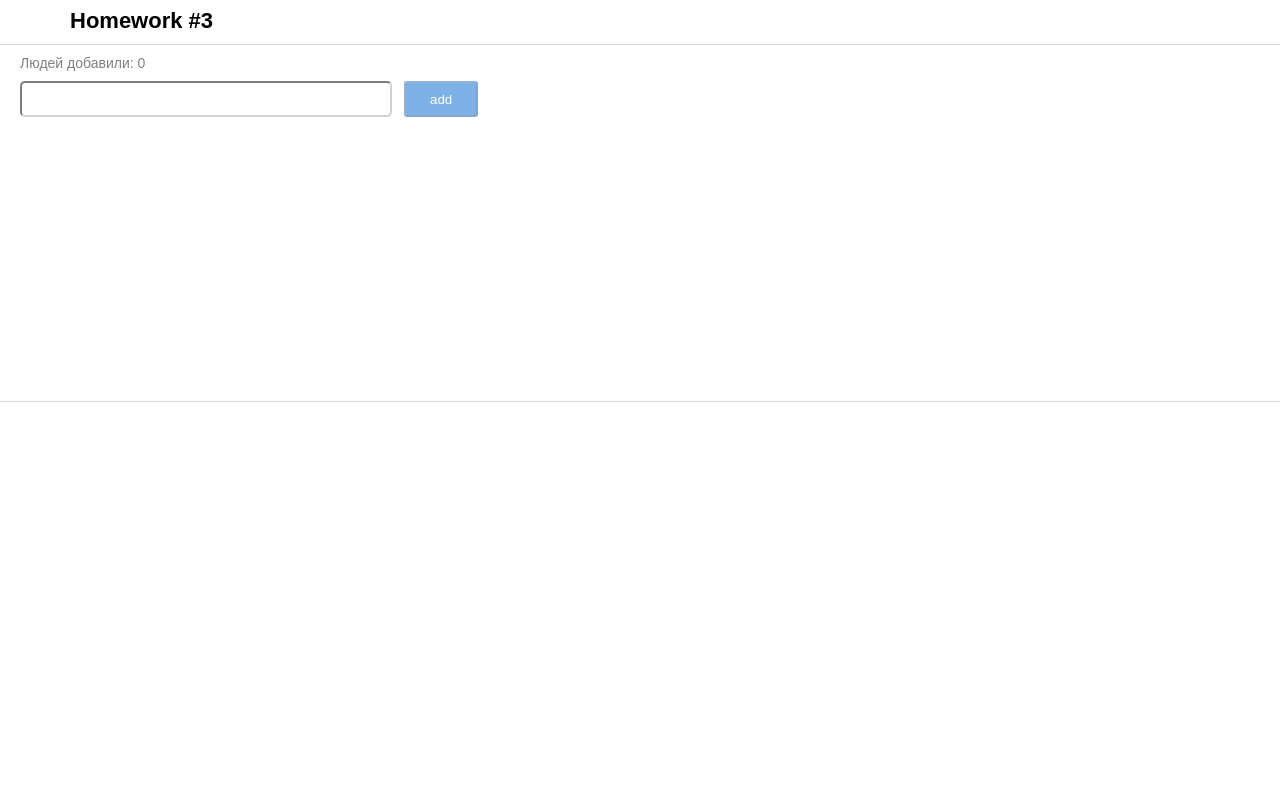
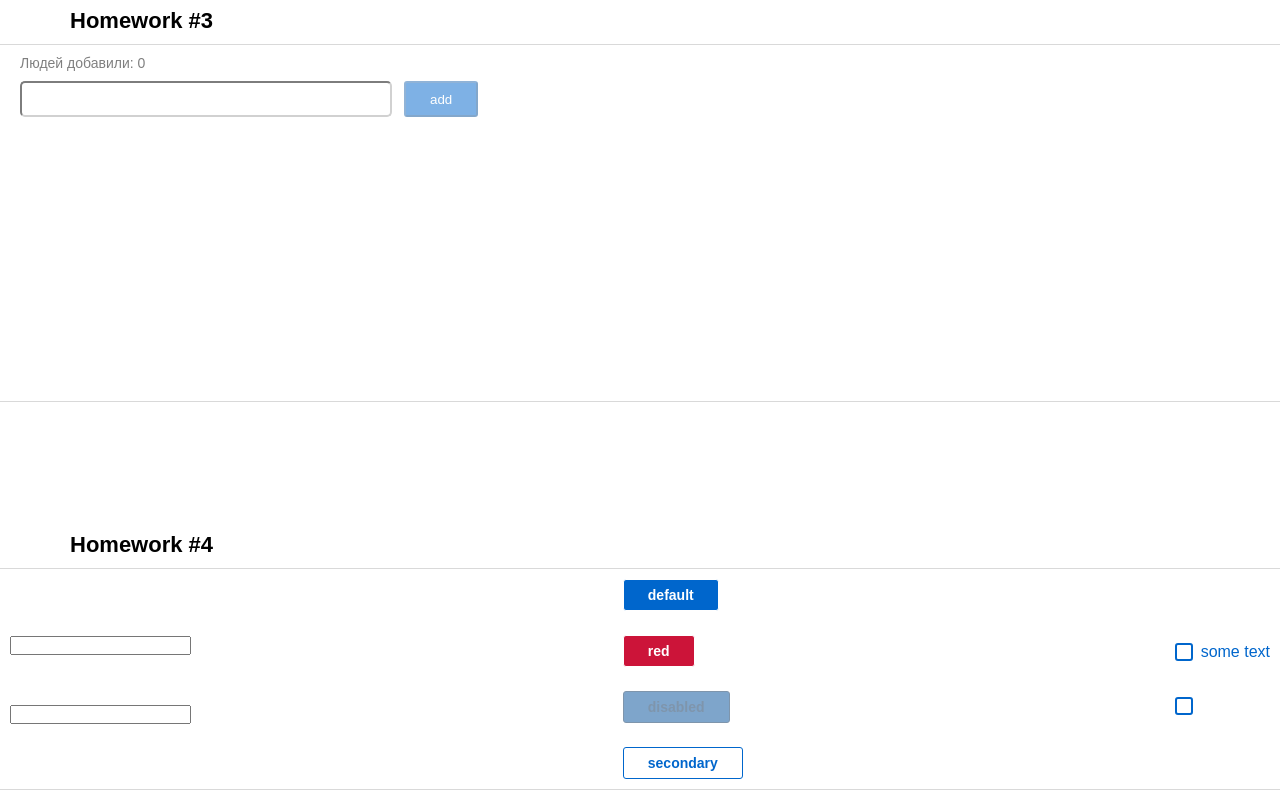
Before and after one commit to dnisaev/homework-s2, a React (Create React App) app: page / in a window 1280 px wide. Shown: the part 998-1798 px from the top of the page. Before the commit the page ends 1410 px from the top, so only its background shows below. Built offline with nearby package versions, Linux system fonts and the light colour scheme.

Commit message:
add solution sprint2 week4

```diff
--- a/src/s1-main/App.tsx
+++ b/src/s1-main/App.tsx
@@ -3,6 +3,7 @@
 import HW1 from '../s2-homeworks/hw01/HW1';
 import HW2 from "../s2-homeworks/hw02/HW2";
 import HW3 from "../s2-homeworks/hw03/HW3";
+import HW4 from "../s2-homeworks/hw04/HW4";
 
 function App() {
     return (
@@ -11,7 +12,7 @@
             {/*раскомментировать по ходу выполнения*/}
             <HW2/>
             <HW3/>
-            {/*<HW4/>*/}
+            <HW4/>
 
             {/*при выполнении дз 5 и более - закомментировать здесь дз 1-4, так как они есть внутри дз 5*/}
             {/*<HW5/>*/}
--- a/src/s2-homeworks/hw04/common/c2-SuperButton/SuperButton.module.css
+++ b/src/s2-homeworks/hw04/common/c2-SuperButton/SuperButton.module.css
@@ -1,27 +1,50 @@
 .button {
+    display: inline-flex;
+    padding: 5px 24px;
+    justify-content: center;
+    align-items: center;
+    gap: 10px;
+    border-radius: 3px;
+    border: 1px solid;
+    font-family: Montserrat, sans-serif;
+    font-size: 14px;
+    font-weight: 600;
+    line-height: 20px;
 }
 
 .disabled {
+    opacity: 0.5;
+    color: #002E5C;
+    background: #004D99;
 }
 
 .secondary {
+    color: #06C;
+    background-color: white;
 }
 
 .default {
+    color: white;
+    background: #06C;
 }
 
 .red {
+    color: #FFF;
+    background: #CC1439;
 }
 
 .default:hover {
+    background: #0080FF;
 }
 
 .red:hover {
+    background: #FF1A47;
 }
 
 .secondary:hover {
+    color: #06C;
+    background: black;
 }
-
 
 .default:active {
 }
--- a/src/s2-homeworks/hw04/common/c2-SuperButton/SuperButton.tsx
+++ b/src/s2-homeworks/hw04/common/c2-SuperButton/SuperButton.tsx
@@ -18,10 +18,13 @@
     }
 ) => {
     const finalClassName = s.button
-        // + (disabled
-        //         ? ...
-        //         : xType === 'red'
-        //             ? ...
+        + (disabled ? ' ' + s.disabled
+                    : xType === 'red'
+                    ? ' ' + s.red
+                    : xType === 'secondary'
+                    ? ' ' + s.secondary
+                    : ' ' + s.default
+        )
         + (className ? ' ' + className : '') // задачка на смешивание классов
 
     return (
--- a/src/s2-homeworks/hw04/common/c3-SuperCheckbox/SuperCheckbox.tsx
+++ b/src/s2-homeworks/hw04/common/c3-SuperCheckbox/SuperCheckbox.tsx
@@ -27,6 +27,8 @@
     }
 ) => {
     const onChangeCallback = (e: ChangeEvent<HTMLInputElement>) => {
+        if(onChangeChecked)
+        onChangeChecked(e.currentTarget.checked)
         // задачка на написание онченджа
 
     }
```
